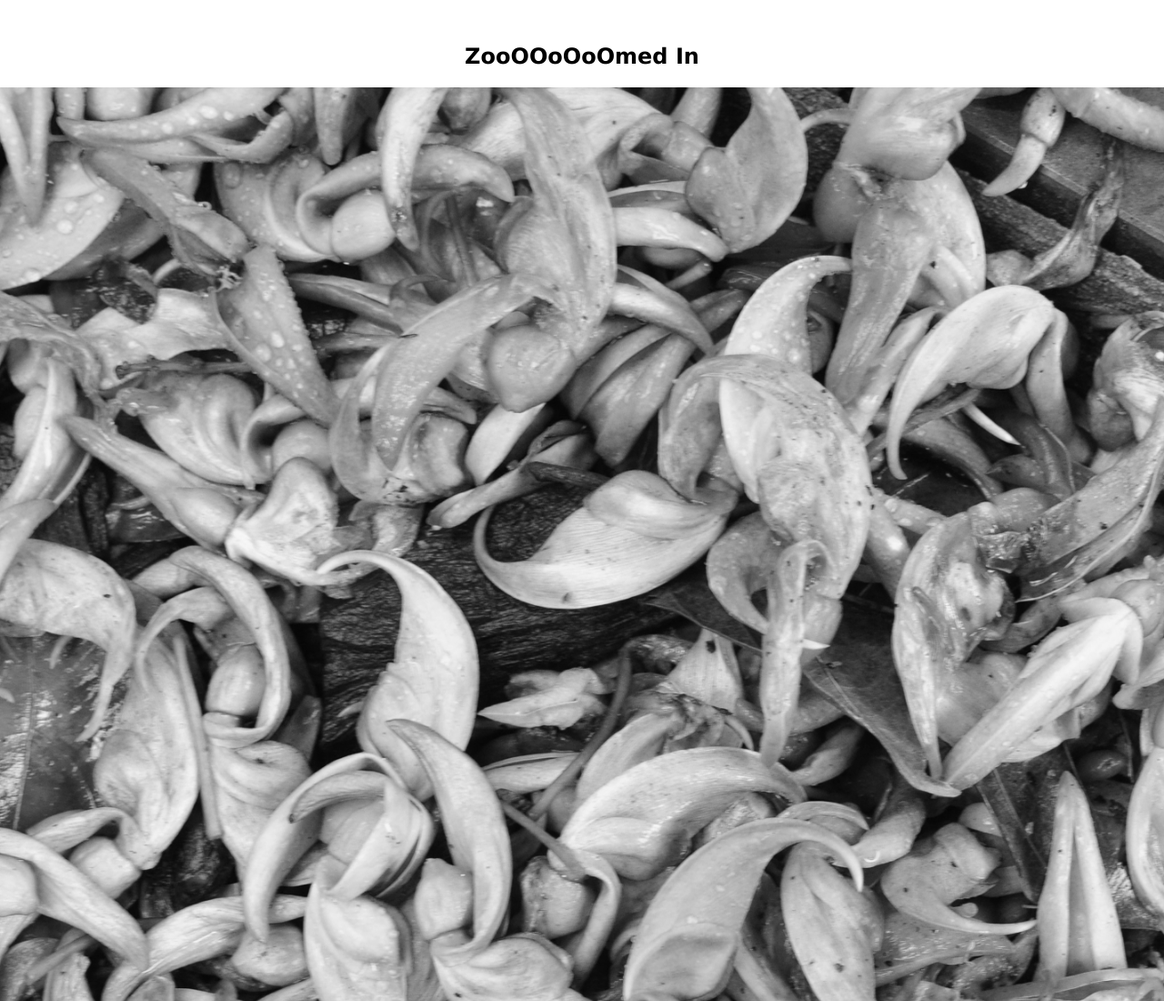
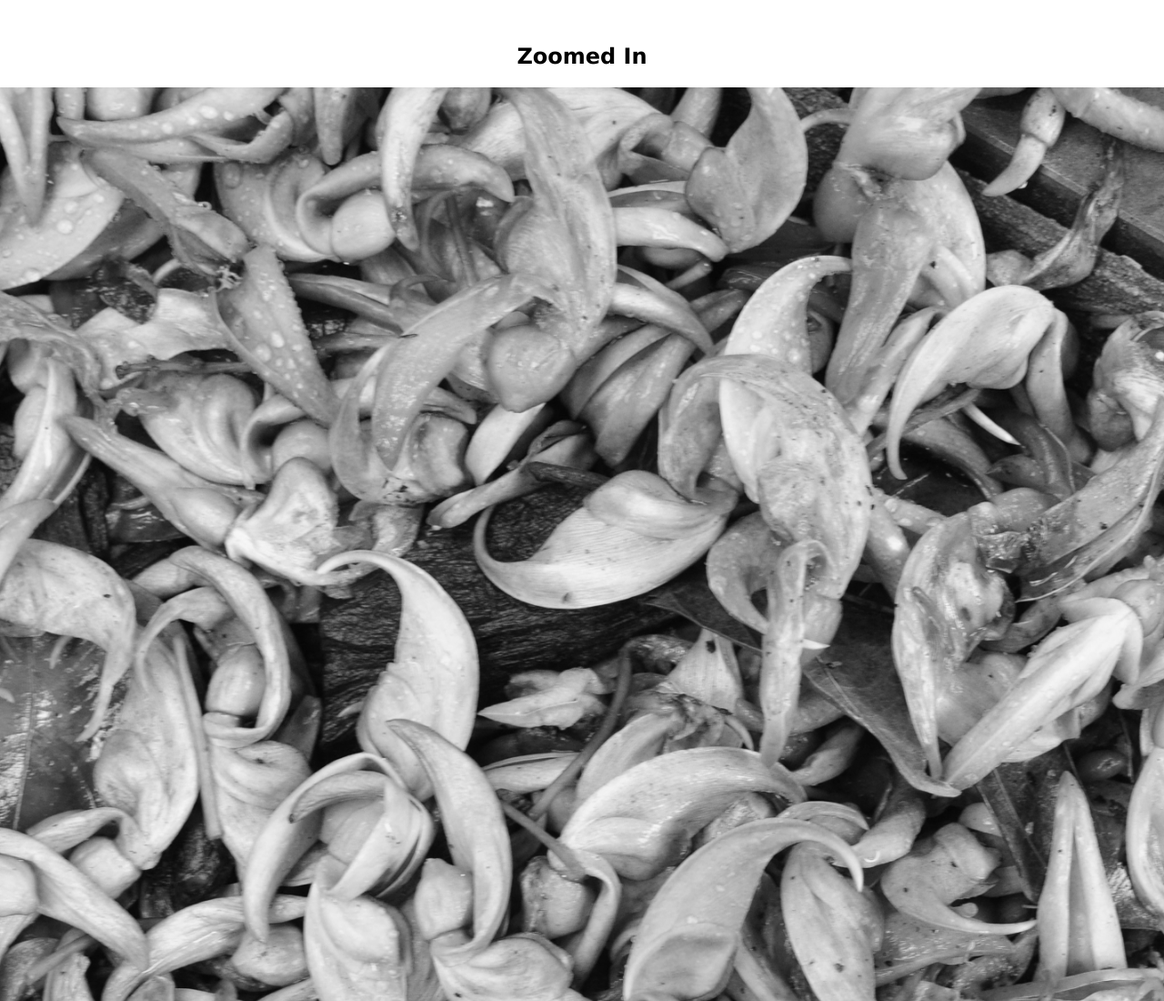
Before and after one commit to zoomedin/visitorcenter, a plain HTML site: page index.html in a window 1280 px wide. Shown: the top 1100 px of the page at 91% size. Drawn offline with Linux system fonts and the light colour scheme.

Commit message:
title change

```diff
--- a/index.html
+++ b/index.html
@@ -113,7 +113,7 @@ img.hover-shadow {
 </style>
 <body>
 
-<h2 style="text-align:center"><br>ZooOOoOoOmed In</h2>
+<h2 style="text-align:center"><br>Zoomed In</h2>
 <div class="grid">
 <div class="row">
 <div class="column">
```
